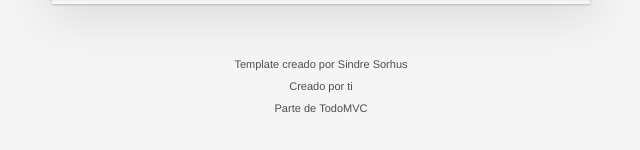
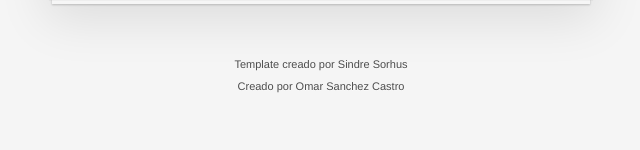
Before and after one commit to OmarSCastro/ToDosApp, a website built with webpack: page docs/index.html in a window 1280 px wide. Shown: the part 244-394 px from the top of the page, without its empty margins (319-959 px from the left). Built offline with nearby package versions, Linux system fonts and the light colour scheme.

Commit message:
Actualizando build de produccion

```diff
--- a/docs/index.html
+++ b/docs/index.html
@@ -1 +1 @@
-<!doctype html><html lang="en"><head><meta charset="utf-8"><meta name="viewport" content="width=device-width,initial-scale=1"><title>Template • TodoMVC</title><script defer="defer" src="main.9a9851e0d6f885c4b69d.js"></script><link href="main.9a9851e0d6f885c4b69d.css" rel="stylesheet"></head><body><section class="todoapp"><header class="header"><h1>Tareas</h1><input class="new-todo" placeholder="¿Qué necesita ser hecho?" autofocus></header><section class="main"><input id="toggle-all" class="toggle-all" type="checkbox"> <label for="toggle-all">Mark all as complete</label><ul class="todo-list"></ul></section><footer class="footer"><span class="todo-count"><strong>0</strong> pendiente(s)</span><ul class="filters"><li><a class="selected filtro" class="selected" href="#/">Todos</a></li><li><a class="filtro" href="#/active">Pendientes</a></li><li><a class="filtro" href="#/completed">Completados</a></li></ul><button class="clear-completed">Borrar completados</button></footer></section><footer class="info"><p>Template creado por <a href="http://sindresorhus.com">Sindre Sorhus</a></p><p>Creado por <a href="http://todomvc.com">ti</a></p><p>Parte de <a href="http://todomvc.com">TodoMVC</a></p></footer></body></html>
+<!doctype html><html lang="en"><head><meta charset="utf-8"><meta name="viewport" content="width=device-width,initial-scale=1"><title>Template • TodoMVC</title><script defer="defer" src="main.a91c450e18b68ce4a208.js"></script><link href="main.a91c450e18b68ce4a208.css" rel="stylesheet"></head><body><section class="todoapp"><header class="header"><h1>Tareas</h1><input class="new-todo" placeholder="¿Qué necesita ser hecho?" autofocus></header><section class="main"><input id="toggle-all" class="toggle-all" type="checkbox"> <label for="toggle-all">Mark all as complete</label><ul class="todo-list"></ul></section><footer class="footer"><span class="todo-count"><strong>0</strong> pendiente(s)</span><ul class="filters"><li><a class="selected filtro" class="selected" href="#/">Todos</a></li><li><a class="filtro" href="#/active">Pendientes</a></li><li><a class="filtro" href="#/completed">Completados</a></li></ul><button class="clear-completed">Borrar completados</button></footer></section><footer class="info"><p>Template creado por <a href="http://sindresorhus.com">Sindre Sorhus</a></p><p>Creado por Omar Sanchez Castro</p></footer></body></html>
```
Also changed, not shown: 4 other files.
